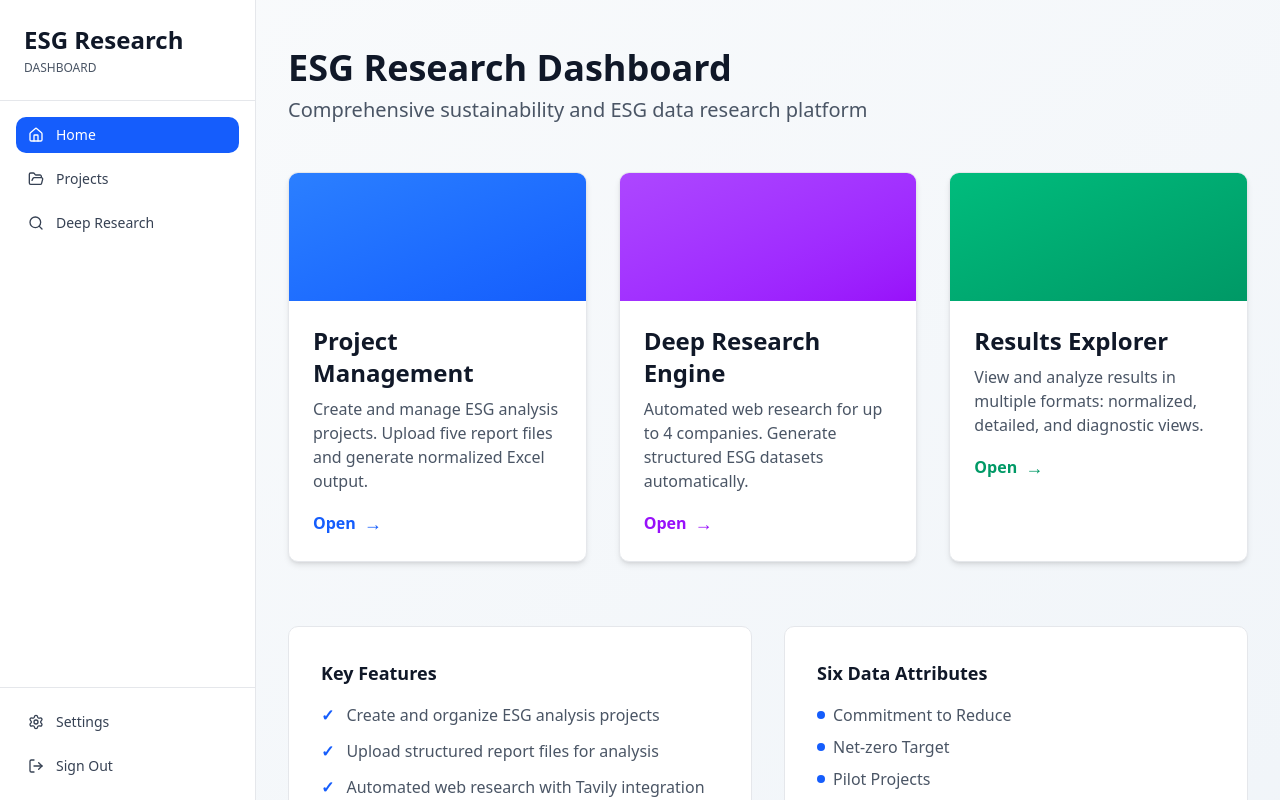
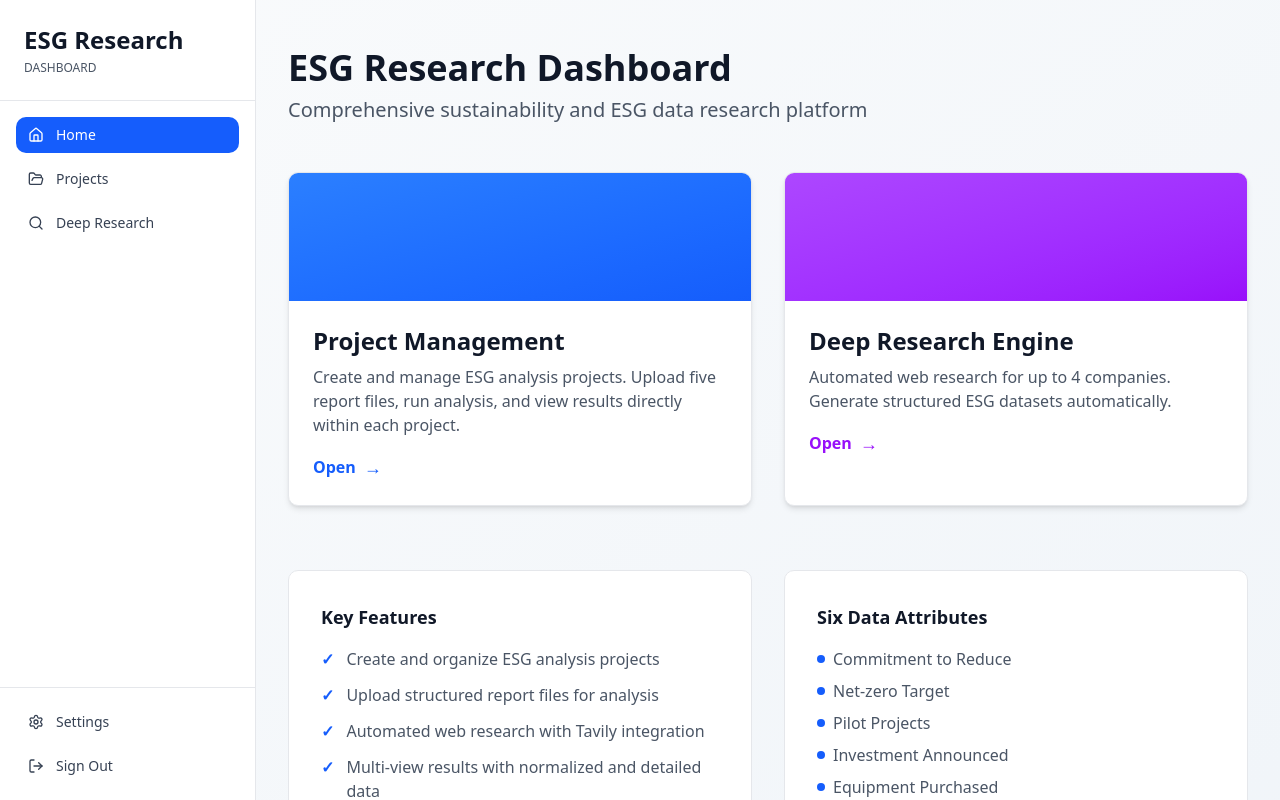
Before and after one commit to JasonXing1234/DeepResearch, a Next.js app: page / in a window 1280 px wide. Built offline with nearby package versions, Linux system fonts and the light colour scheme.

Commit message:
completionId: cgen-8202773ec79a4dd09d646d160bc1e2f7
cgen-8202773ec79a4dd09d646d160bc1e2f7

```diff
--- a/src/app/page.tsx
+++ b/src/app/page.tsx
@@ -41,7 +41,7 @@ function DashboardHome({ onModuleChange }: { onModuleChange: (module: DashboardM
         </div>
 
         {/* Module Cards Grid */}
-        <div className="grid grid-cols-1 md:grid-cols-3 gap-8">
+        <div className="grid grid-cols-1 md:grid-cols-2 gap-8">
           {/* Projects Module Card */}
           <div
             onClick={() => onModuleChange('projects')}
@@ -51,7 +51,7 @@ function DashboardHome({ onModuleChange }: { onModuleChange: (module: DashboardM
             <div className="p-6">
               <h2 className="text-2xl font-bold text-gray-900 mb-2">Project Management</h2>
               <p className="text-gray-600 mb-4">
-                Create and manage ESG analysis projects. Upload five report files and generate normalized Excel output.
+                Create and manage ESG analysis projects. Upload five report files, run analysis, and view results directly within each project.
               </p>
               <div className="flex items-center gap-2 text-blue-600 font-semibold">
                 Open <span className="text-lg">→</span>
@@ -71,23 +71,6 @@ function DashboardHome({ onModuleChange }: { onModuleChange: (module: DashboardM
                 Automated web research for up to 4 companies. Generate structured ESG datasets automatically.
               </p>
               <div className="flex items-center gap-2 text-purple-600 font-semibold">
-                Open <span className="text-lg">→</span>
-              </div>
-            </div>
-          </div>
-
-          {/* Results Module Card */}
-          <div
-            onClick={() => onModuleChange('results')}
-            className="bg-white rounded-lg shadow-md hover:shadow-lg transition-shadow cursor-pointer overflow-hidden border border-gray-200"
-          >
-            <div className="h-32 bg-gradient-to-br from-emerald-500 to-emerald-600" />
-            <div className="p-6">
-              <h2 className="text-2xl font-bold text-gray-900 mb-2">Results Explorer</h2>
-              <p className="text-gray-600 mb-4">
-                View and analyze results in multiple formats: normalized, detailed, and diagnostic views.
-              </p>
-              <div className="flex items-center gap-2 text-emerald-600 font-semibold">
                 Open <span className="text-lg">→</span>
               </div>
             </div>
```
